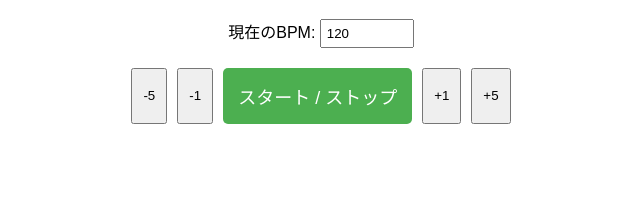
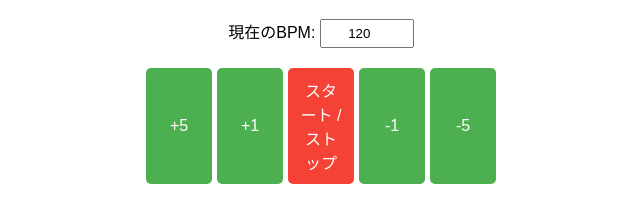
Before and after one commit to RootMusicWorks/Metronome, a plain HTML site: page index.html in a window 1280 px wide. Shown: the part 98-320 px from the top of the page, without its empty margins (319-959 px from the left). Drawn offline with Linux system fonts and the light colour scheme.

Commit message:
Add files via upload

```diff
--- a/index.html
+++ b/index.html
@@ -15,11 +15,11 @@
             <input type="number" id="bpmInput" value="120">
         </div>
         <div class="bpm-buttons">
+            <button onclick="adjustBPM(5)">+5</button>
+            <button onclick="adjustBPM(1)">+1</button>
+            <button class="play-button" onclick="toggleMetronome()">スタート / ストップ</button>
+            <button onclick="adjustBPM(-1)">-1</button>
             <button onclick="adjustBPM(-5)">-5</button>
-            <button onclick="adjustBPM(-1)">-1</button>
-            <button class="play-button" onclick="toggleMetronome()">スタート / ストップ</button>
-            <button onclick="adjustBPM(1)">+1</button>
-            <button onclick="adjustBPM(5)">+5</button>
         </div>
     </div>
     <script src="script.js"></script>
--- a/styles.css
+++ b/styles.css
@@ -5,7 +5,7 @@ body {
 }
 
 .container {
-    max-width: 400px;
+    max-width: 350px;
     margin: 0 auto;
 }
 
@@ -16,25 +16,28 @@ body {
 input[type="number"] {
     width: 80px;
     padding: 5px;
+    text-align: center;
 }
 
 .bpm-buttons {
     display: flex;
-    justify-content: center;
-    gap: 10px;
+    justify-content: space-between;
+    gap: 5px;
     margin-top: 20px;
 }
 
 button {
+    flex: 1;
     padding: 10px;
+    font-size: 16px;
+    border: none;
+    border-radius: 5px;
+    background-color: #4CAF50;
+    color: white;
     cursor: pointer;
 }
 
 .play-button {
-    background-color: #4CAF50;
+    background-color: #f44336;
     color: white;
-    border: none;
-    border-radius: 5px;
-    padding: 15px;
-    font-size: 18px;
 }
```
